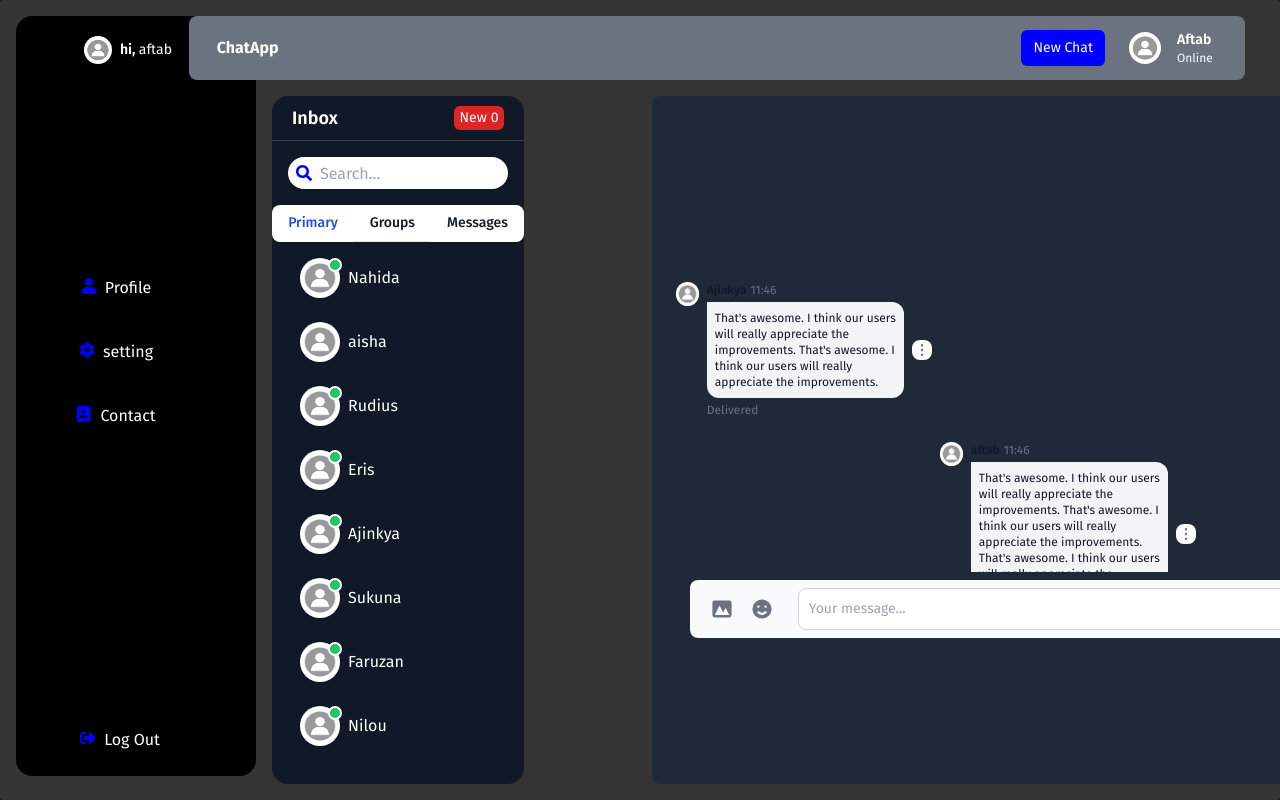
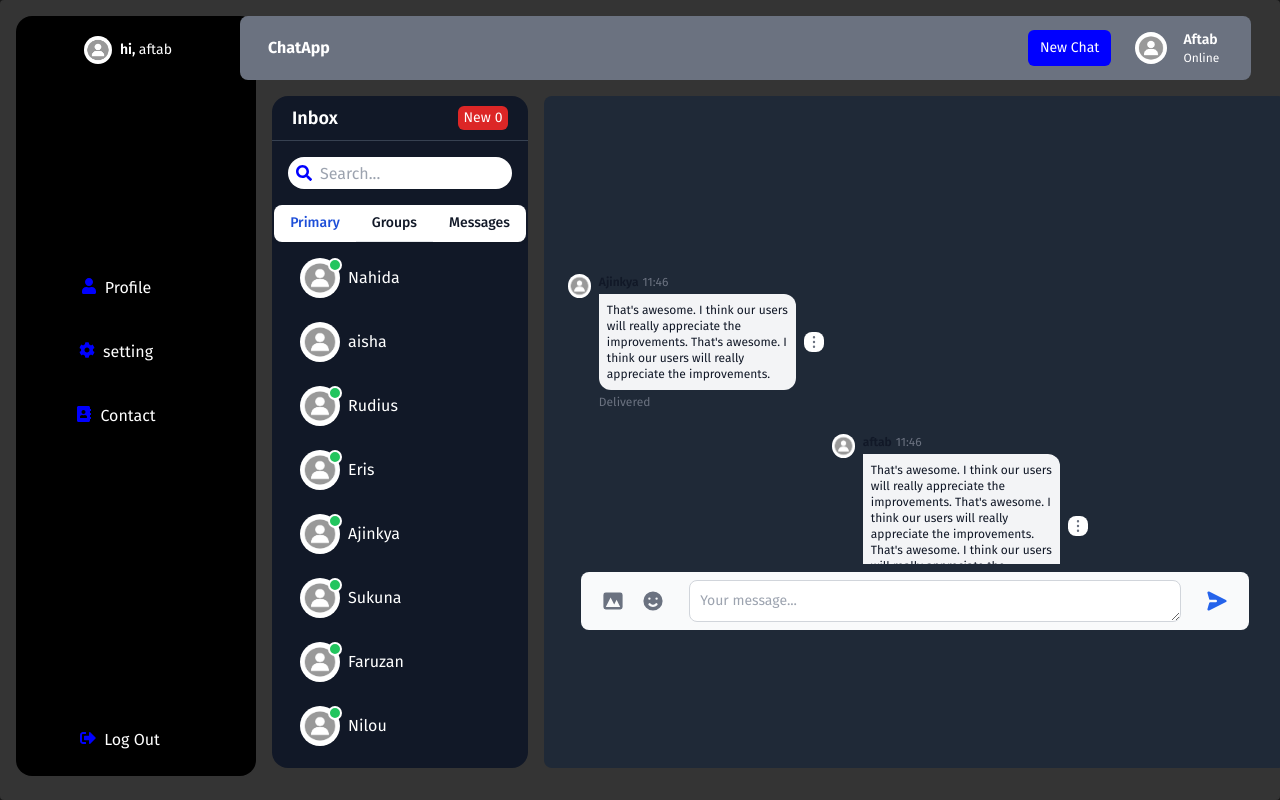
Before and after one commit to Ajinkya-kingre/chatty1, a React (Vite) app in the folder client/: page / in a window 1280 px wide. Built offline with nearby package versions, Linux system fonts and the light colour scheme; no server answers.

Commit message:
fuck off 2

```diff
--- a/client/src/components/Header.jsx
+++ b/client/src/components/Header.jsx
@@ -3,7 +3,7 @@
 const Header = () => {
   return (
     <div >
-      <nav className="pl-7 justify-between absolute m-4 right-[1.5%] w-[82.5%] rounded-lg h-16 flex bg-gray-500">
+      <nav className="pl-7 justify-between absolute m-4 right-[1%] w-[79%] rounded-lg h-16 flex bg-gray-500">
         {/* Left nav */}
         <div className="flex justify-center items-center">
           <h1 className="text-center font-bold  font- text-white">ChatApp</h1>
--- a/client/src/components/MsgContainer.jsx
+++ b/client/src/components/MsgContainer.jsx
@@ -6,7 +6,7 @@
 
 const MsgContainer = () => {
   return (
-    <div className="w-3/5 md:w-[60%] rounded-lg h-80vh md:h-[86vh] relative left-4 md:left-[10%] flex justify-center items-center mt-24 bg-gray-800">
+    <div className="w-[58%]  rounded-lg  h-[84vh] relative left-4  flex justify-center items-center mt-24 bg-gray-800">
       <div className="flex flex-col w-full bg-gray-800">
         <div className="h-[290px] relative top-4 overflow-y-scroll">
           <ReceivedMsg /> {/* Receive msg */}
--- a/client/src/components/UserSide.jsx
+++ b/client/src/components/UserSide.jsx
@@ -13,7 +13,7 @@
   };
 
   return (
-    <div className="flex rounded-2xl mt-24 flex-col sm:h-[408px] md:h-[86vh] w-100 md:w-[20%] bg-gray-900 text-white">
+    <div className="flex rounded-2xl mt-24 flex-col h-[84vh] w-100 md:w-[20%] bg-gray-900 text-white">
       {/* Inbox Header */}
       <div className="px-5 py-2  flex items-center justify-between border-b border-gray-700">
         <h2 className="text-lg font-semibold">Inbox</h2>
```
